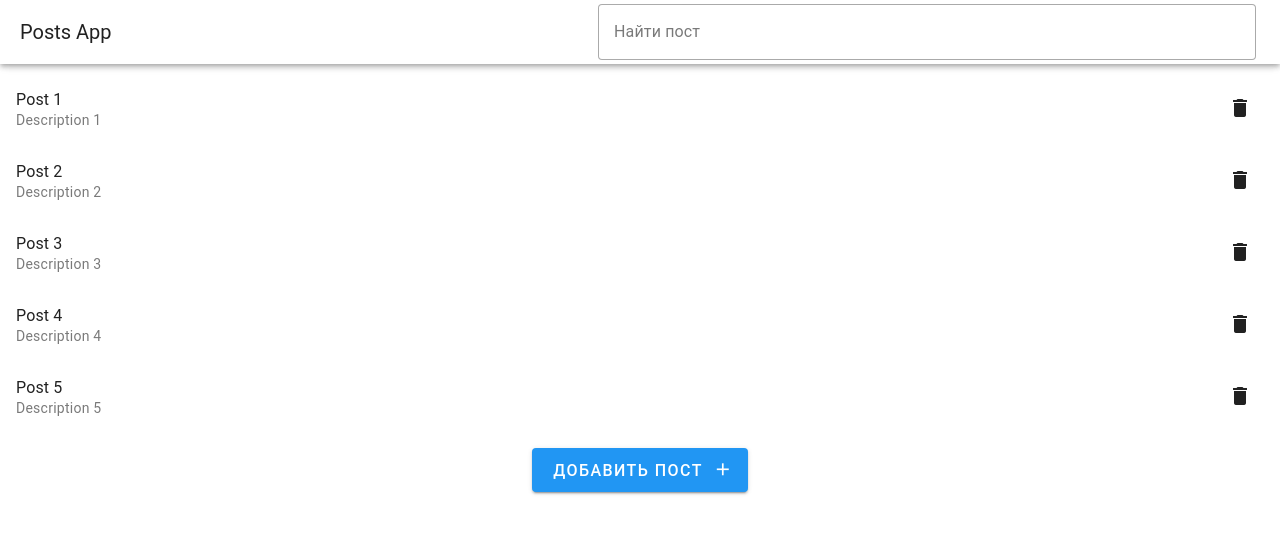
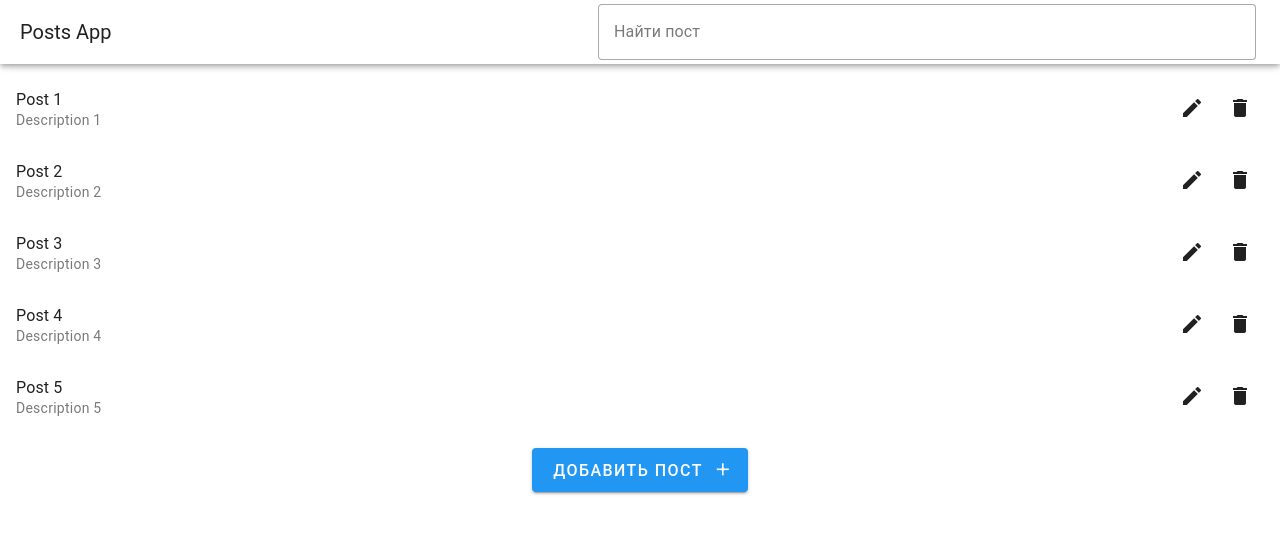
Before and after one commit to rihnovec/news-vuetify, a Vue app: page / in a window 1280 px wide. Shown: the top 534 px of the page. Built offline with nearby package versions, Linux system fonts and the light colour scheme.

Commit message:
Прогресс настройки формы для редактирования поста

```diff
--- a/src/stores/posts/posts.ts
+++ b/src/stores/posts/posts.ts
@@ -7,9 +7,11 @@ import { IPost } from '@/typings/interfaces/IPost'
 export const usePostsStore = defineStore('postsStore', {
   state: (): IPostsState => {
     return {
-      posts: [],
+      posts: [] as IPost[],
       postsJSON: useLocalStorage<string | undefined>('posts', undefined),
-      counter: 0
+      counter: 0,
+      isEditMode: false,
+      editingPostId: 0
     }
   },
   actions: {
@@ -55,6 +57,16 @@ export const usePostsStore = defineStore('postsStore', {
       }
     },
 
+    editById(postId: number): boolean {
+      if (this.posts?.find(post => post.id === postId)) {
+        this.editingPostId = postId
+        this.isEditMode = true
+        return true
+      } else {
+        return false
+      }
+    },
+
     add(post: Omit<IPost, 'id'>): void {
       this.posts?.push({
         id: this.counter++,
--- a/src/typings/interfaces/IPostsState.ts
+++ b/src/typings/interfaces/IPostsState.ts
@@ -4,5 +4,7 @@ import { IPost } from './IPost'
 export interface IPostsState {
   posts: IPost[],
   postsJSON: TypeStoragePosts,
-  counter: number
+  counter: number,
+  isEditMode: boolean,
+  editingPostId: number
 }
--- a/src/views/PostsPage.vue
+++ b/src/views/PostsPage.vue
@@ -14,6 +14,7 @@
     :title="post.title"
     :subtitle="post.subtitle">
       <template v-slot:append>
+        <v-btn icon="mdi-pencil" variant="text" @click="editById(post.id)"></v-btn>
         <v-btn icon="mdi-delete" variant="text" @click="removeById(post.id)"></v-btn>
       </template>
     </v-list-item>
@@ -25,6 +26,22 @@
     <v-btn append-icon="mdi-plus" color="info" size="large"
     @click="$router.push({name: AppRouteNames.CREATE_POST})">Добавить пост</v-btn>
   </v-sheet>
+  <v-dialog v-model="isEditMode" max-width="600px">
+    <v-confirm-edit @save="isEditMode = false" @cancel="isEditMode = false">
+      <template v-slot:default>
+        <v-card title="Редактирование поста" class="pa-2">
+          <template v-slot:text>
+            <v-text-field
+              v-model="posts[0].title"
+            ></v-text-field>
+            <v-textarea
+              v-model="posts[0].subtitle"
+            ></v-textarea>
+          </template>
+        </v-card>
+      </template>
+    </v-confirm-edit>
+  </v-dialog>
 </template>
 
 <script setup lang="ts">
@@ -37,8 +54,8 @@ import {AppRouteNames} from '@/typings/enums/AppRouteNames'
 import { IPost } from '@/typings/interfaces/IPost'
 
 const postsStore = usePostsStore()
-const {posts} = storeToRefs(postsStore)
-const {initPosts, removeById} = postsStore
+const {posts, isEditMode} = storeToRefs(postsStore)
+const {initPosts, removeById, editById} = postsStore
 const searchQuery: Ref<string> = ref('')
 
 const postsList: Ref<IPost[]> = computed(() => {
```
